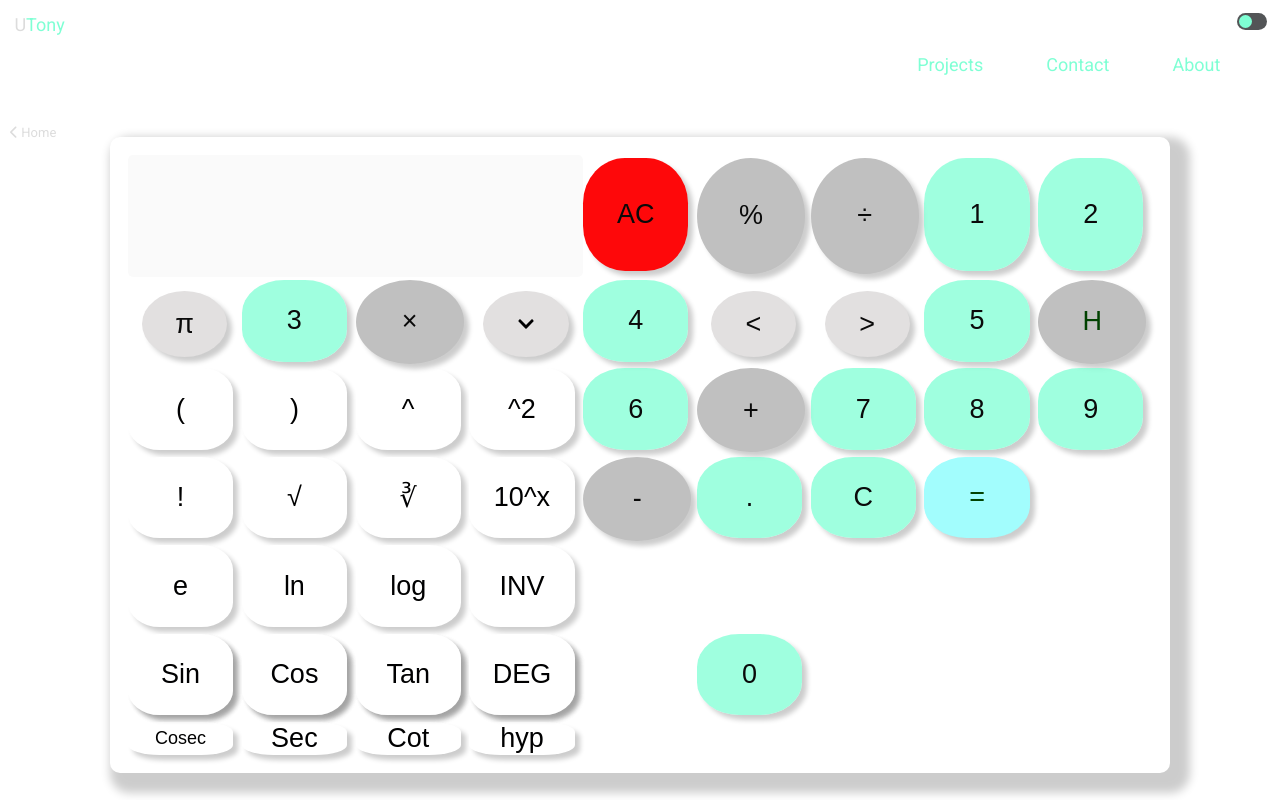
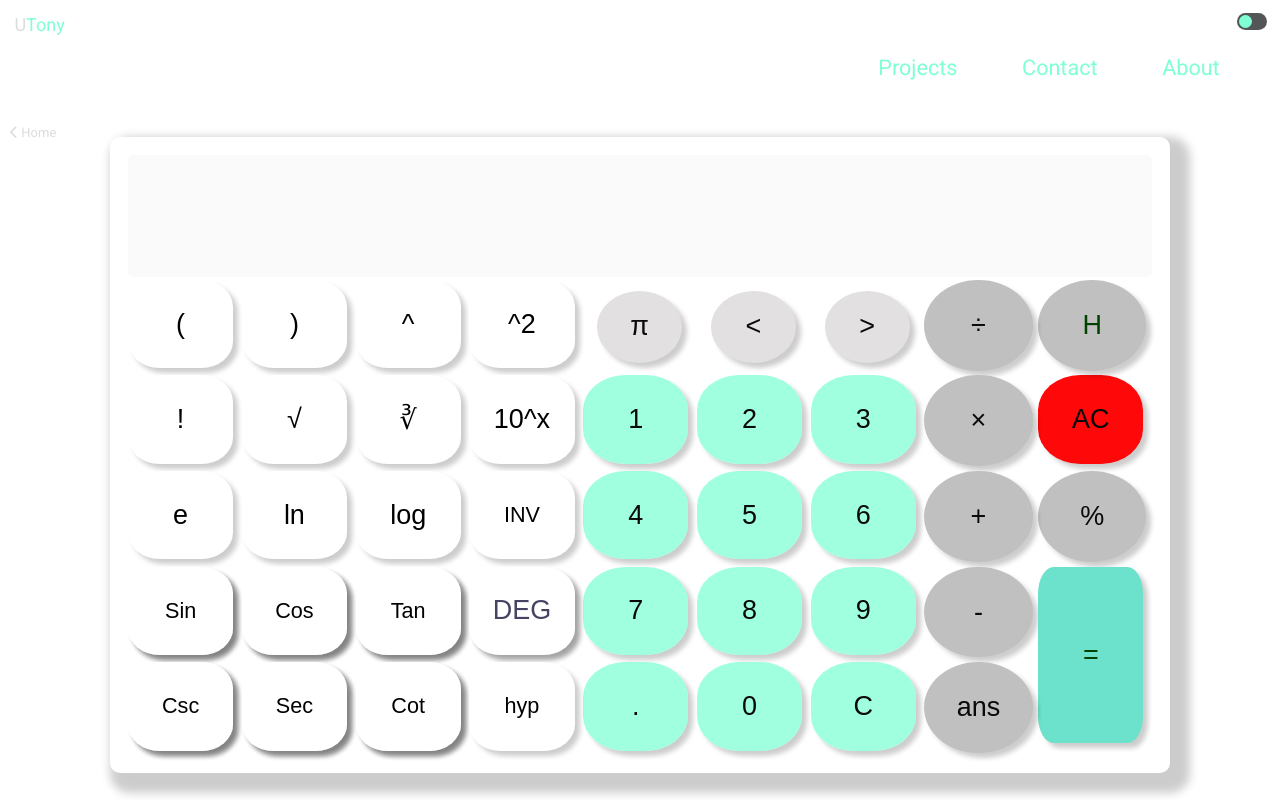
Before and after one commit to UtonyDev/utony-portfolio, a React (Vite) app: page /utonycalc in a window 1280 px wide. Shown: the top 800 px of the page. Built offline with nearby package versions, Linux system fonts and the light colour scheme.

Commit message:
Added more keys to the Calc and made some mimot overall Ui changes

```diff
--- a/package.json
+++ b/package.json
@@ -16,6 +16,7 @@
     "@fortawesome/free-brands-svg-icons": "^6.6.0",
     "@fortawesome/free-regular-svg-icons": "^6.6.0",
     "@fortawesome/free-solid-svg-icons": "^6.6.0",
+    "@fortawesome/react-fontawesome": "^0.2.2",
     "mathjs": "^13.2.0",
     "react": "^18.3.1",
     "react-dom": "^18.3.1",
--- a/src/App.css
+++ b/src/App.css
@@ -113,9 +113,11 @@ body[data-theme = 'dark'] {
 
 #icn {
    padding: 0.8em;
-   color: var(--iconclr);
 }
- /* menu styles */
+.icon-style {
+   color: aquamarine !important;
+ }
+  /* menu styles */
  img.propic {
    width: 75px !important;
    height: 75px !important;
@@ -132,6 +134,10 @@ body[data-theme = 'dark'] {
    transition: right 1s;
    z-index: 1000;
    padding-inline: 1rem;
+
+}
+.lnk {
+   font-size: 1.2em !important;
 }
 .menupc {
    background-color: var(--white) !important;
@@ -161,7 +167,7 @@ body[data-theme = 'dark'] {
 }
 .more {
    color: var(--TxtFontXClr) !important;
-   font-size: 0.5em;
+   font-size: .9em !important;
    cursor: pointer;
 }
 #chev {
@@ -169,6 +175,7 @@ body[data-theme = 'dark'] {
    cursor: pointer;
    color: var(--iconclr);
    float: right;
+   display: none;
 }
 .more {
    color: var(--TxtFontXClr);
@@ -405,7 +412,7 @@ p {
 
    hr {
       color: var(--iconclr) !important;
-      display: none;
+      background-color: #0a0a0a !important;
     }
 
    .morecon a:hover hr {
--- a/src/Components/header.jsx
+++ b/src/Components/header.jsx
@@ -1,6 +1,8 @@
 import { useState, useEffect } from 'react';
 import { useLocation } from 'react-router-dom';
 import { Link } from 'react-router-dom';
+import { FaBars, FaChevronDown, FaChevronUp} from 'react-icons/fa';
+
 import Togicon from './tog-icon/togicon';
 
 function Header({ nameAnimation, nmeAnima }) {
--- a/src/Pages/utonycalc/utonycalc.css
+++ b/src/Pages/utonycalc/utonycalc.css
@@ -191,46 +191,104 @@
     }
     .butnInvert {
       grid-area: 5/4/6/5;
+      font-size: 1.2em !important;
+
     }
 
-    .butnSine {
+    .butnSin {
       grid-area: 6/1/7/2;
+      font-size: 1.2em !important;
     }
     .butnCos {
       grid-area: 6/2/7/3;
+      font-size: 1.2em !important;
     }
     .butnTan {
       grid-area: 6/3/7/4;
+      font-size: 1.2em !important;
     }
     .butnDEG {
       grid-area: 6/4/7/5;
+      color: rgb(69, 69, 99) !important;
     }
 
-    .butnSineI {
+    .butnArcSin {
       grid-area: 6/1/7/2;
+      font-size: 1.2em !important;
+
     }
-    .butnCosI {
+    .butnArcCos {
       grid-area: 6/2/7/3;
+      font-size: 1.2em !important;
+
     }
-    .butnTanI {
+    .butnArcTan {
       grid-area: 6/3/7/4;
+      font-size: 1.2em !important;
+
     }
     .butnRAD {
       grid-area: 6/4/7/5;
     }
 
-    .butnCosec {
+    .butnCsc {
       grid-area: 7/1/8/2;
-      font-size: 1em !important;
+      font-size: 1.2em !important;
     }
     .butnSec {
       grid-area: 7/2/8/3;
+      font-size: 1.2em !important;
+
     }
     .butnCot {
       grid-area: 7/3/8/4;
+      font-size: 1.2em !important;
+
     }
     .butnHyp {
       grid-area: 7/4/8/5;
+      font-size: 1.2em !important;
+    }
+
+    .butnSinh {
+      grid-area: 6/1/7/2;
+      font-size: 1.2em !important;
+    }
+    .butnCosh {
+      grid-area: 6/2/7/3;
+      font-size: 1.2em !important;
+    }
+    .butnTanh {
+      grid-area: 6/3/7/4;
+      font-size: 1.2em !important;
+    }
+
+    .butnArcCsc {
+      grid-area: 7/1/8/2;
+      font-size: 1.2em !important;
+    }
+    .butnArcSec {
+      grid-area: 7/2/8/3;
+      font-size: 1.2em !important;
+
+    }
+    .butnArcCot {
+      grid-area: 7/3/8/4;
+      font-size: 1.2em !important;
+    }
+
+    .butnCsch {
+      grid-area: 7/1/8/2;
+      font-size: 1.2em !important;
+    }
+    .butnSech {
+      grid-area: 7/2/8/3;
+      font-size: 1.2em !important;
+
+    }
+    .butnCoth {
+      grid-area: 7/3/8/4;
+      font-size: 1.2em !important;
     }
 
     .butnHid {
@@ -254,24 +312,43 @@
       z-index: 6 ;
     }
     .DegHide {
-          z-index: -6;
+      z-index: -6;
     }
 
-
-    .invButns {
-      z-index: -3;
-    }
-    .invsButnsShow {
-      z-index: 12 !important;
-    }
     .trigButns {
       z-index: 2;
     }
     .trigButnsHide {
       z-index: -4;
     }
+
+    .invButns {
+      z-index: -3;
+    }
+    .invsButnsShow {
+      z-index: 4 !important;
+    }
+    .invClr {
+      color: rgb(247, 177, 189) !important;
+    }
+
+    .hypHide {
+      z-index: -8;
+    }
+    .hypShow {
+      z-index: 6 !important;
+    }
+    .hypHighlgt {
+      color: rgb(56, 100, 56);
+    }
+
     .butInvs {
       display: none;
+    }
+
+    .butnAns {
+      display: none;
+      color: rgb(243, 71, 9);
     }
 
     .name {
@@ -314,14 +391,13 @@
       padding: 0 ;
     }
 
-    .item1 {
+    .inputField {
       grid-area: 1/1/2/10;
     }
 
-    .mathPie {
+    .butnPie {
       grid-area: 2/5/3/6 !important;
     }
-
     .shiftLeft {
       grid-area: 2/6/3/7 !important;
     }
@@ -336,113 +412,168 @@
     .butnHist {
       grid-area: 2/9/3/10;
     }
-    .but1 {
+    .butnAC {
       grid-area: 3 /9/4/10 ;
       background-color: rgb(254,8,10);
     }
-    .but2 {
-      grid-area: 3 /9/4/10;
-      display: none;
-    }
-    .butpercent {
+    .butnPercent {
       grid-area: 4/9/5/10;
     }
-    .but4 {
+
+
+    .butnDivide {
+      grid-area: 2/8/3/9;
+    }
+    .butnTimes {
       grid-area: 3 /8/4/9 ;
     }
-
-    .butTimes {
+    .butnPlus {
       grid-area: 4 /8/5/9 ;
     }
-
-    .butPlus {
+    .butnMinus {
       grid-area: 5 /8/6/9 ;
     }
-    .butMinus {
-      grid-area: 6 /8/7/9 ;
+
+    .butnAns {
+      grid-area: 6/8/7/9;
+      border-radius: 50% !important;
+      width: 95%;
+      height: 95%;
+      background-color: #C0C0C0 !important;
+      color: #0a0a0a !important;
     }
 
-    .butClear {
+    .butnClear {
       grid-area: 6/7/7/8;
     }
     .butnZero {
       grid-area: 6/6/7/7;
     }
-    .butPoint {
+    .butnPoint {
       grid-area: 6/5/7/6;
     }
 
-    .butEqual {
+    .butnEqual {
       grid-area: 5/9/7/10;
       border-radius: 15% !important;
       background-color: rgb(108,225,203);
     }
 
-    .itemsF1 {
+    .bracOpen {
       grid-area:  2 / 1/ 3/ 2 ;
-    }.itemsF2 {
+    }
+    .bracClose{
       grid-area: 2 / 2/ 3/ 3 ;
     }
-    .itemsF3 {
+    .powerButn {
       grid-area: 2 / 3/ 3/ 4 ;
     }
-    .itemsF4 {
+    .sqrButn {
       grid-area: 2 /4 / 3/ 5 ;
     }
 
-    .itemsF5 {
+    .butnFact {
       grid-area: 3 / 1/ 4/ 2  ;
     }
-    .itemsF6 {
+    .butnSqrt {
       grid-area: 3 / 2/ 4/ 3 ;
     }
-    .itemsF7 {
+    .butnCbrt {
       grid-area: 3 / 3/ 4/ 4 ;
     }
-    .itemsF8 {
+    .butnExp {
       grid-area: 3 / 4/ 4/ 5 ;
     }
 
-    .itemsF9 {
+    .butnEuler {
       grid-area: 4 /1 / 5/ 2 ;
     }
-    .itemsF10 {
+    .butnNatLog {
       grid-area: 4 /2 / 5/ 3 ;
     }
-    .itemsF11 {
+    .butnLog {
       grid-area: 4 /3 / 5/ 4 ;
     }
-    .itemsF12 {
+    .butnInvert {
       grid-area: 4 /4 / 5/ 5 ;
     }
 
-    .itemsF13 {
+    .butnSin {
       grid-area: 5 /1 / 6/ 2 ;
     }
-    .itemsF14 {
+    .butnCos {
       grid-area: 5 /2 / 6/ 3 ;
     }
-    .itemsF15 {
+    .butnTan {
       grid-area: 5 /3 / 6/ 4 ;
     }
-    .itemsF16 {
+    .butnDEG {
       grid-area: 5 /4 / 6/ 5;
     }
-    .sinInv {
+
+    .butnSinh {
+      grid-area: 5 /1 / 6/ 2 ;
+    }
+    .butnCosh {
+      grid-area: 5 /2 / 6/ 3 ;
+    }
+    .butnTanh {
+      grid-area: 5 /3 / 6/ 4 ;
+    }
+
+    .hypHighlgt {
+      color: rgb(56, 100, 56) !important;
+    }
+
+    .butnArcSin {
       grid-area: 5/1/6/2;
     }
-    .cosInv {
+    .butnArcCos {
       grid-area: 5/2/6/3;
     }
-    .tanInv {
+    .butnArcTan {
       grid-area: 5/3/6/4;
     }
-    .RadToggle {
+
+    .butnRAD {
       grid-area: 5 /4 / 6/ 5;
       color: purple !important;
-      z-index: 6;
+      z-index: -6;
     }
 
+    .butnCsc {
+      grid-area: 6/1/7/2;
+    }
+    .butnSec {
+      grid-area: 6/2/7/3;
+    }
+    .butnCot {
+      grid-area: 6/3/7/4;
+    }
+
+    .butnArcCsc {
+      grid-area: 6/1/7/2;
+    }
+    .butnArcSec {
+      grid-area: 6/2/7/3;
+    }
+    .butnArcCot {
+      grid-area: 6/3/7/4;
+    }
+
+    .butnCsch {
+      grid-area: 6/1/7/2;
+    }
+    .butnSech {
+      grid-area: 6/2/7/3;
+    }
+    .butnCoth {
+      grid-area: 6/3/7/4;
+    }
+
+    .butnHyp {
+      grid-area: 6/4/7/5;
+    }
     .butnHid {
       display: block;
       background-color: var(--topbackclr);
@@ -451,6 +582,9 @@
       transition: all .5s ease;
     }
     .chevUp {
+      display: none;
+    }
+    .chevDown {
       display: none;
     }
     .showAll {
--- a/src/Pages/utonycalc/utonycalc.jsx
+++ b/src/Pages/utonycalc/utonycalc.jsx
@@ -17,7 +17,7 @@ function UTonyCalc() {
   { label: 'AC', value: 'AC' },
   { label: 'H', value: 'history' },
   { label: '%', value: '%' },
-  { label: '÷', value: '/' },
+  { label: '÷', value: '÷' },
 
   { label: '(', value: '(' },
   { label: ')', value: ')' },
@@ -27,7 +27,7 @@ function UTonyCalc() {
   { label: '1', value: '1' },
   { label: '2', value: '2' },
   { label: '3', value: '3' },
-  { label: '×', value: '*' },
+  { label: '×', value: '×' },
 
 
   { label: '!', value: '!' },
@@ -67,11 +67,24 @@ function UTonyCalc() {
   { label: 'RAD', value: 'RAD' },
 
 
-  { label: 'Cosec', value: 'cosec(' },
+  { label: 'Csc', value: 'csc(' },
   { label: 'Sec', value: 'sec(' },
   { label: 'Cot', value: 'cot(' },
-  { label: 'hyp', value: 'Hyperbolic' }
+  { label: 'hyp', value: 'Hyp' },
 
+  { label: 'ans', value: 'prevAns' },
+
+  { label: 'Sinh', value: 'sinh(' },
+  { label: 'Cosh', value: 'cosh(' },
+  { label: 'Tanh', value: 'tanh(' },
+
+  { label: 'Csc⁻¹', value: 'csc⁻¹(' },
+  { label: 'Sec⁻¹', value: 'sec⁻¹(' },
+  { label: 'Cot⁻¹', value: 'cot⁻¹(' },
+
+  { label: 'Csch', value: 'csch(' },
+  { label: 'Sech', value: 'sech(' },
+  { label: 'Coth', value: 'coth(' },
 ];
 
   const err = "math error";
@@ -87,10 +100,6 @@ function UTonyCalc() {
 
 })
 
-const butnLen = () => {
-  console.log(Buttons.length);
-}
-butnLen();
 
   const onButtonClick = (e, val) => {
     e.preventDefault();
@@ -101,7 +110,7 @@ butnLen();
           || inputVal.includes('cos(')
           || inputVal.includes('tan(')
         ) {
-            const DEgButn = document.querySelector('.itemsF16');
+            const DegButn = document.querySelector('.butnDEG');
              //for evaluation when argument is in degree
             const DegEvaluate = () => {
               function getsArgument(expression) {
@@ -148,7 +157,7 @@ butnLen();
                   const replacedExpression = expression.replace(regex, `(${radians})`);
                   return replacedExpression;
                 } else if (match2) {
-                  const radianE = Math.E * Math.PI / 180;
+                  const radianE = Math.E;
                   console.log(radianE);
                   const eulerExp = expression.replace(regexE, `(${radianE})`);
                   return eulerExp;
@@ -165,7 +174,7 @@ butnLen();
             }
 
 
-            if (DEgButn.classList.contains('DegButn')) {
+            if (DegButn.classList.contains('DegHide')) {
               RadEvaluate();
               console.log(true)
             } else {
@@ -176,7 +185,7 @@ butnLen();
         } else if (inputVal.includes('sin⁻¹(')
           || inputVal.includes('cos⁻¹(')
           || inputVal.includes('tan⁻¹(')) {
-            const DEgButn = document.querySelector('.itemsF16');
+            const DegButn = document.querySelector('.butnDEG');
 
           const degArcTrigEval = () => {
             function evaluateExpression(expression) {
@@ -210,7 +219,7 @@ butnLen();
             setInputVal(approxEval);
           }
 
-          if (DEgButn.classList.contains('DegButn')) {
+          if (DegButn.classList.contains('DegHide')) {
             radArcTrigEval();
             console.log(true)
           } else {
@@ -261,7 +270,144 @@ butnLen();
           const basedVal = eval(baseVal);
           console.log("Evaluated Expression:", baseVal);
           setInputVal(basedVal);
-        }
+        } else if (
+          inputVal.includes('csc(') ||
+          inputVal.includes('sec(') ||
+          inputVal.includes('cot(')
+        ) {
+          const DegButn = document.querySelector('.butnDEG');
+
+             //for evaluation when argument is in degree
+             const DegInvEvaluate = () => {
+              function getsArgument(expression) {
+                const regex = /\((\d*\.?\d+)\)/ ;
+                const regexE = /\(\be\b\)/;
+                const match1 = expression.match(regex);
+                const match2 = expression.match(regexE);
+
+                if (match1) {
+                  const degrees = parseFloat(match1[match1.length - 1]);
+                  const radians = degrees * Math.PI / 180;
+                  const replacedExpression = expression.replace(regex, `(${radians})`);
+
+                  const modifiedExpression = replacedExpression
+                .replace(/csc\((\d*\.?\d+)/g, 'Math.sin($1')
+                .replace(/sec\((\d*\.?\d+)/g, 'Math.cos($1')
+                .replace(/cot\((\d*\.?\d+)/g, 'Math.tan($1')
+
+                return modifiedExpression;
+
+                } else if (match2) {
+                  const radianE = Math.E * Math.PI / 180;
+                  console.log(radianE);
+                  const eulerExp = expression.replace(regexE, `(${radianE})`);
+                  return eulerExp;
+                }
+              }
+              const closedInputVal = inputVal + ")";
+              const radExpression = getsArgument(closedInputVal);
+              const mathExp = radExpression;
+                  console.log(mathExp)
+              const solvedResult = eval(mathExp)
+              const invrtResult = 1 / solvedResult
+              const approxResult = invrtResult.toFixed(4);
+              setInputVal(approxResult);
+            }
+
+            const RadInvEvaluate = () => {
+              function getsArgument(expression) {
+                const regex = /\((\d*\.?\d+)\)/ ;
+                const regexE = /\(\be\b\)/;
+                const match1 = expression.match(regex);
+                const match2 = expression.match(regexE);
+
+                if (match1) {
+                  const degrees = parseFloat(match1[match1.length - 1]);
+                  const radians = degrees ;
+                  const replacedExpression = expression.replace(regex, `(${radians})`);
+
+                  const modifiedExpression = replacedExpression
+                .replace(/csc\((\d*\.?\d+)/g, 'Math.sin($1')
+                .replace(/sec\((\d*\.?\d+)/g, 'Math.cos($1')
+                .replace(/cot\((\d*\.?\d+)/g, 'Math.tan($1')
+
+                return modifiedExpression;
+
+                } else if (match2) {
+                  const radianE = Math.E * Math.PI / 180;
+                  console.log(radianE);
+                  const eulerExp = expression.replace(regexE, `(${radianE})`);
+                  return eulerExp;
+                }
+              }
+              const closedInputVal = inputVal + ")";
+              const radExpression = getsArgument(closedInputVal);
+              const mathExp = radExpression;
+                  console.log(mathExp)
+              const solvedResult = eval(mathExp)
+              const invrtResult = 1 / solvedResult
+              const approxResult = invrtResult.toFixed(4);
+              setInputVal(approxResult);
+            }
+
+            if (DegButn.classList.contains('DegHide')) {
+              RadInvEvaluate();
+              console.log(true)
+            } else {
+              DegInvEvaluate();
+              console.log(false)
+            }
+          } else if (inputVal.includes('π')
+            || inputVal.includes('×')
+            || inputVal.includes('÷')
+          ) {
+
+            function evaluateExpression(expression) {
+              const modifiedExpression = expression
+                .replace(/π/g, 'Math.PI')
+                .replace(/×/g, '*')
+                .replace(/÷/g, '/');
+
+              return modifiedExpression;
+            };
+
+            const pieExp = evaluateExpression(inputVal);
+            const pie = eval(pieExp);
+            setInputVal(pie);
+          } else if (inputVal.includes('sinh(')
+            || inputVal.includes('cosh(')
+            || inputVal.includes('tanh(')
+        ) {
+          //for evaluation when argument is in degree
+           function getsArgument(expression) {
+             const regex = /\((\d*\.?\d+)\)/ ;
+             const regexE = /\(\be\b\)/;
+             const match1 = expression.match(regex);
+             const match2 = expression.match(regexE);
+             console.log(match1);
+
+             if (match1) {
+               const degrees = parseFloat(match1[match1.length - 1]);
+               const radians = degrees;
+               const replacedExpression = expression.replace(regex, `(${radians})`);
+               return replacedExpression;
+             } else if (match2) {
+               const radianE = Math.E;
+               console.log(radianE);
+               const eulerExp = expression.replace(regexE, `(${radianE})`);
+               return eulerExp;
+             }
+           }
+
+           const closedInputVal = inputVal + ")";
+           const radExpression = getsArgument(closedInputVal);
+           const mathExp = 'Math.' + radExpression;
+               console.log(mathExp)
+           const solvedResult = eval(mathExp)
+           const approxResult = solvedResult.toFixed(4);
+           setInputVal(approxResult);
+
+          }
         else {
             const solvedResult = math.evaluate(inputVal);
             setInputVal(solvedResult);
@@ -320,10 +466,21 @@ butnLen();
     else if (val === 'invert') {
       const hiddenButns = document.querySelectorAll('.invButns');
       const TrigButns = document.querySelectorAll('.trigButns');
+      const InvButn = document.querySelector('.butnInvert');
+      InvButn.classList.toggle('invClr');
 
       for (let i = 0; i < hiddenButns.length; i++ ) {
         hiddenButns[i].classList.toggle('invsButnShow');
         TrigButns[i].classList.toggle('trigButnsHide');
+      }
+    }
+    else if (val === 'Hyp') {
+      const hiddenButns = document.querySelectorAll('.invHyp');
+      const HypButns = document.querySelector('.butnHyp');
+      HypButns.classList.toggle('hypHighlgt');
+
+      for (let i = 0; i < hiddenButns.length; i++ ) {
+        hiddenButns[i].classList.toggle('hypShow');
       }
     }
     else {
@@ -408,22 +565,35 @@ butnLen();
       ${index === 35 ? 'butnClear' : ''}
       ${index === 36 ? 'butnEqual' : ''}
 
-      ${index === 37 ? "butnSine trigButns" : ''}
+      ${index === 37 ? "butnSin trigButns" : ''}
       ${index === 38 ? "butnCos trigButns" : ''}
       ${index === 39 ? "butnTan trigButns" : ''}
-      ${index === 40 ? "butnDEG trigButns" : ''}
+      ${index === 40 ? "butnDEG " : ''}
 
-      ${index === 41 ? "butnSineI invButns" : ''}
-      ${index === 42 ? "butnCosI invButns" : ''}
-      ${index === 43 ? "butnTanI invButns" : ''}
+      ${index === 41 ? "butnArcSin invButns" : ''}
+      ${index === 42 ? "butnArcCos invButns" : ''}
+      ${index === 43 ? "butnArcTan invButns" : ''}
       ${index === 44 ? "butnRAD RadHide" : ''}
 
-      ${index === 45 ? "butnCosec" : ''}
-      ${index === 46 ? "butnSec" : ''}
-      ${index === 47 ? "butnCot" : ''}
-      ${index === 48 ? "butnHyp" : ''}
+      ${index === 45 ? "butnCsc trigButns" : ''}
+      ${index === 46 ? "butnSec trigButns" : ''}
+      ${index === 47 ? "butnCot trigButns" : ''}
+      ${index === 48 ? "butnHyp " : ''}
 
-      ${index === 49 ? "butnCot butnHid" : ''}
+      ${index === 49 ? "butnAns butnHid butnc" : ''}
+
+      ${index === 50 ? "butnSinh butnHid invHyp hypHide" : ''}
+      ${index === 51 ? "butnCosh butnHid invHyp hypHide" : ''}
+      ${index === 52 ? "butnTanh butnHid invHyp hypHide" : ''}
+
+      ${index === 53 ? "butnArcCsc butnHid invButns" : ''}
+      ${index === 54 ? "butnArcSec butnHid invButns" : ''}
+      ${index === 55 ? "butnArcCot butnHid invButns" : ''}
+
+      ${index === 56 ? "butnCsch butnHid invHyp hypHide" : ''}
+      ${index === 57 ? "butnSech butnHid invHyp hypHide" : ''}
+      ${index === 58 ? "butnCoth butnHid invHyp hypHide" : ''}
+
 
       ${index === 6 || index === 7
         || index === 8 || index === 16
@@ -436,7 +606,7 @@ butnLen();
         || index === 37 || index === 38 || index === 39 || index === 40
         || index === 41 || index === 42 || index === 43 || index === 44
         || index === 45 || index === 46 || index === 47 || index === 48
-        || index === 49
+        || index === 49 || index === 50
 
         ? 'butnHid': ''}
 
```
Also changed, not shown: 1 other file (tests, documents, lock files or other folders).
